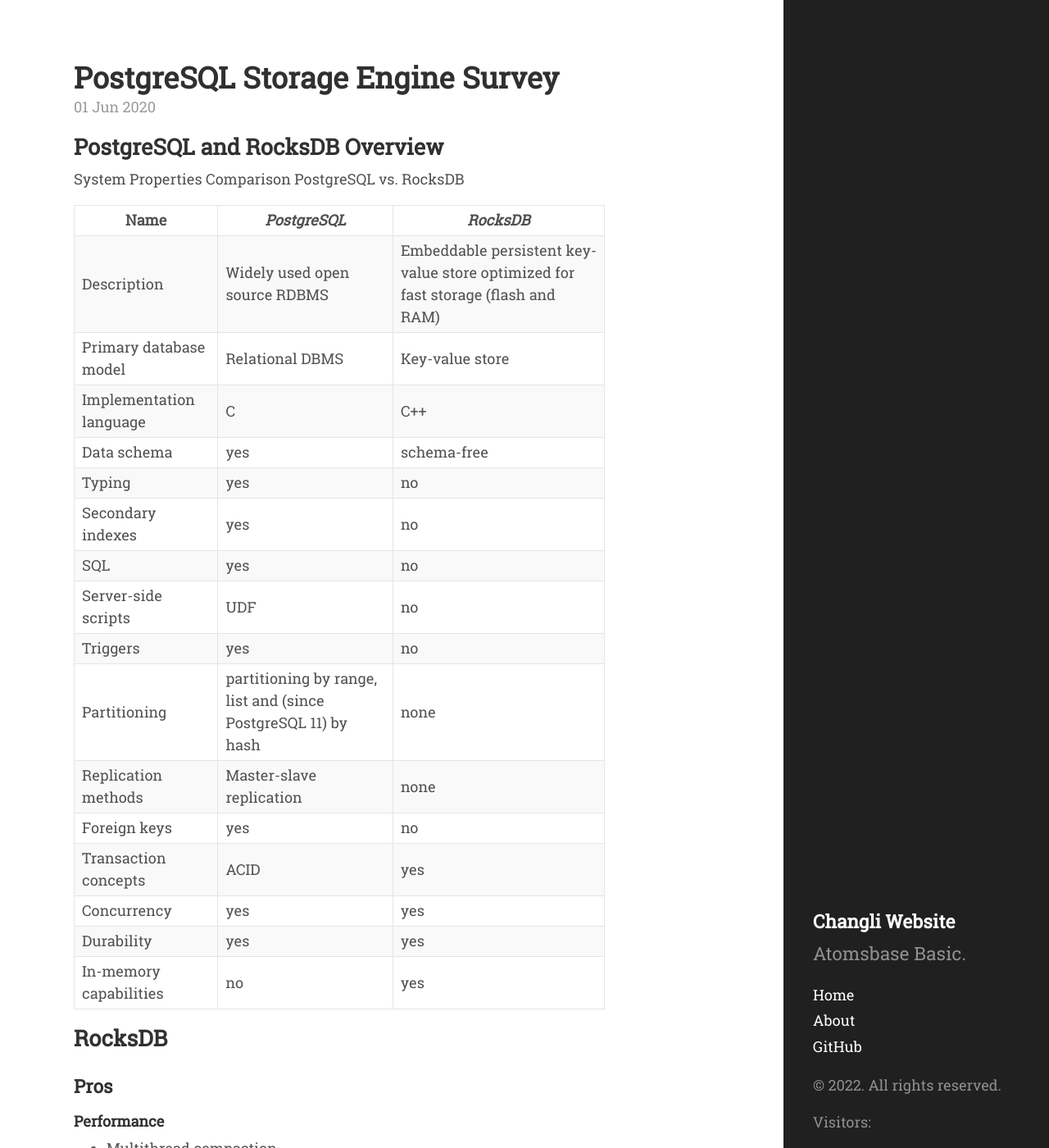
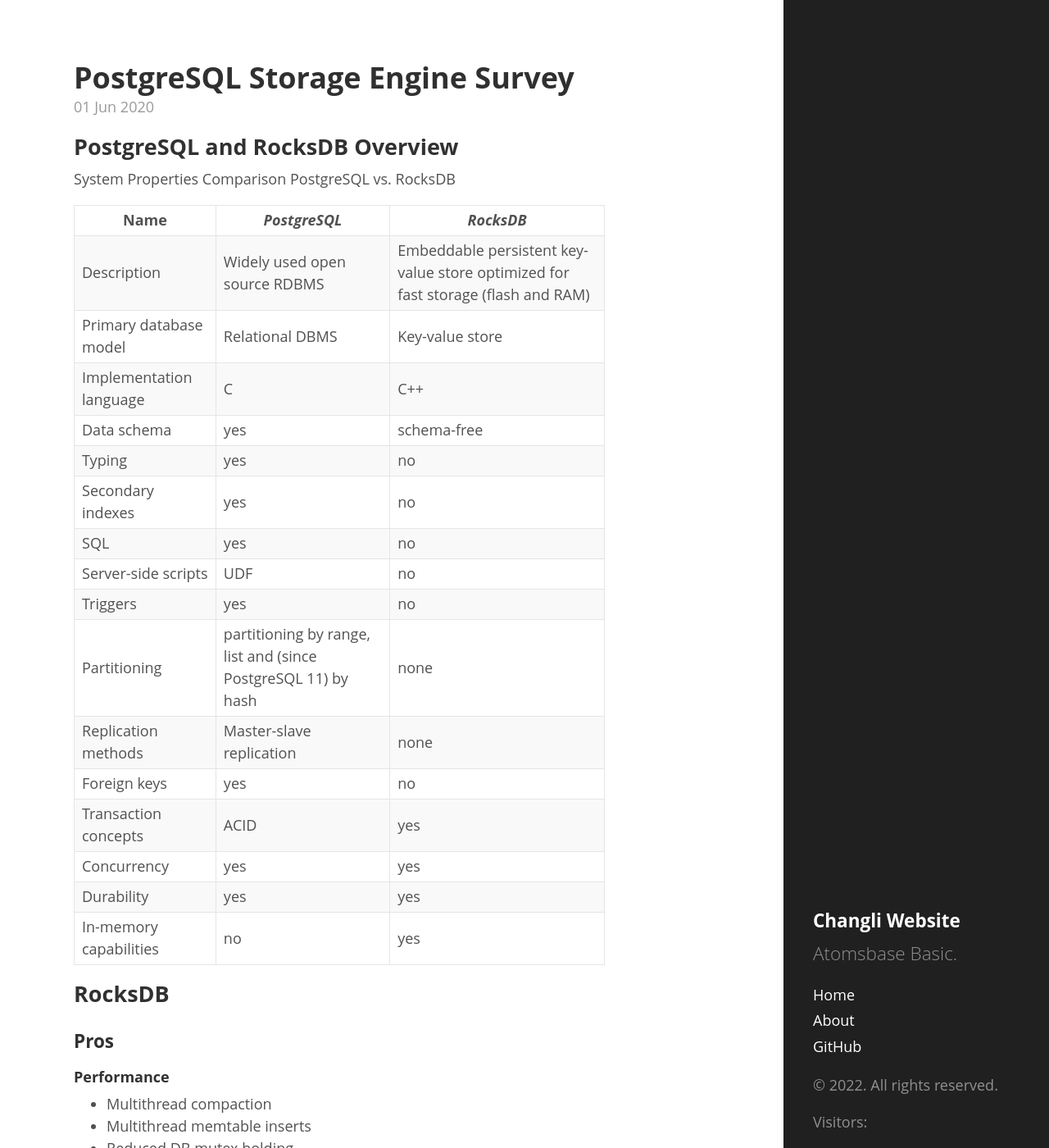
Before and after one commit to changli6/changli6.github.io, a Jekyll site: the page built from index.html, in a window 1280 px wide and 1400 px high. Shown: the whole window at 82% size. Built offline with Jekyll 4.4.1, drawn with Linux system fonts in a browser that asks for light colours; the list of posts is cut into pages by our own code; comment, search, counter and statistics services are not loaded.

Commit message:
update font to Avenir

```diff
--- a/public/css/poole.css
+++ b/public/css/poole.css
@@ -76,6 +76,12 @@
   src: url('../fonts/opensans-regular-webfont.ttf');
 }
 
+@font-face {
+  font-family: arimo;
+  font-style: normal;
+  src: url('../fonts/arimo.ttf');
+}
+
 html,
 body {
   margin: 0;
@@ -83,7 +89,7 @@
 }
 
 html {
-  font-family: opensans-ragular, roboto-slab-regular, Arial, Helvetica,sans-serif;
+  font-family: Avenir,Open Sans, roboto-slab-regular, Arial, Helvetica,sans-serif;
   font-size: 12px;
   line-height: 1.5;
 }
```
Also changed, not shown: public/fonts/arimo.ttf (added).
